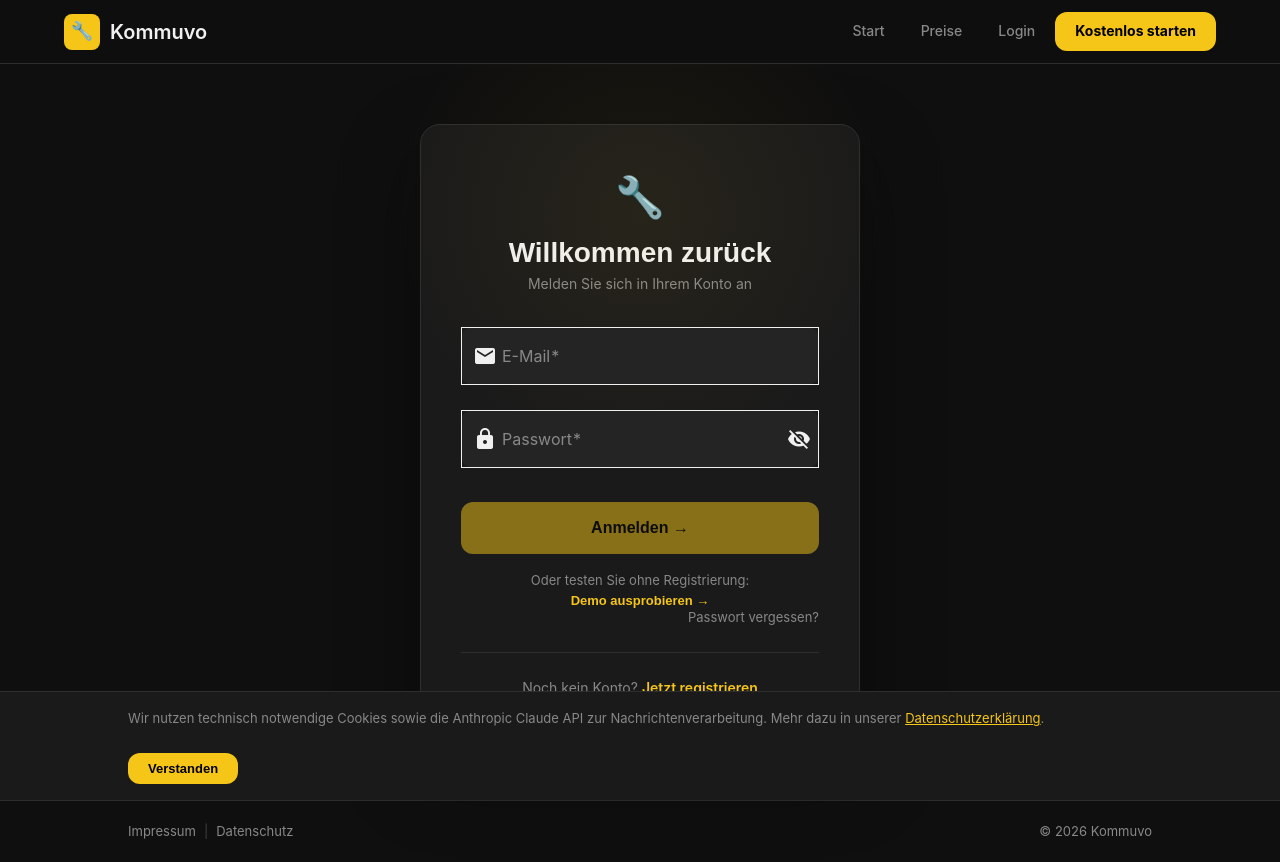
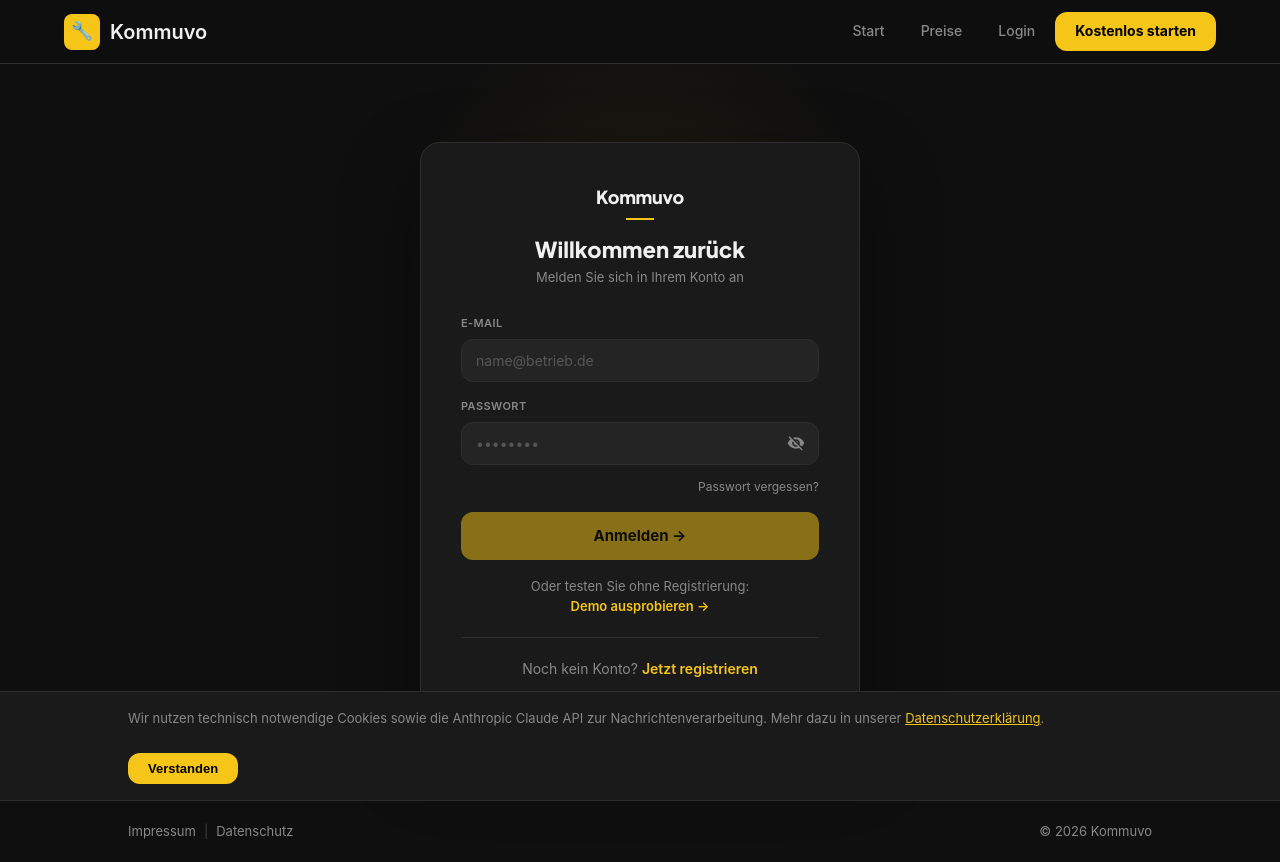
Before and after one commit to LukasBoerger/handwerkbot-frontend, an Angular app: page /login in a window 1280 px wide. Built offline with nearby package versions, Linux system fonts and the light colour scheme.

Commit message:
feat: redesign login page with custom inputs and shared auth styles

```diff
--- a/src/app/pages/login/login.html
+++ b/src/app/pages/login/login.html
@@ -1,37 +1,64 @@
-<div class="auth-container">
+<div class="auth-page">
   <div class="auth-card">
-    <div class="auth-logo">🔧</div>
+    <div class="auth-brand">Kommuvo</div>
+    <div class="auth-brand-line"></div>
     <h1 class="auth-title">Willkommen zurück</h1>
     <p class="auth-subtitle">Melden Sie sich in Ihrem Konto an</p>
 
     <form [formGroup]="form" (ngSubmit)="submit()">
       @if (error) {
         <div class="error-banner">
-          <mat-icon style="font-size:18px;width:18px;height:18px">error</mat-icon>
+          <mat-icon>error</mat-icon>
           {{ error }}
         </div>
       }
 
-      <mat-form-field appearance="outline" class="full-width">
-        <mat-label>E-Mail</mat-label>
-        <input matInput formControlName="email" type="email" autocomplete="email" data-cy="input-email">
-        <mat-icon matPrefix>email</mat-icon>
-      </mat-form-field>
+      <div class="field">
+        <label class="field-label" for="login-email">E-Mail</label>
+        <input
+          id="login-email"
+          class="field-input"
+          formControlName="email"
+          type="email"
+          autocomplete="email"
+          placeholder="name@betrieb.de"
+          data-cy="input-email"
+        >
+      </div>
 
-      <mat-form-field appearance="outline" class="full-width">
-        <mat-label>Passwort</mat-label>
-        <input matInput formControlName="password"
-               [type]="hidePassword ? 'password' : 'text'" autocomplete="current-password"
-               data-cy="input-password">
-        <mat-icon matPrefix>lock</mat-icon>
-        <button mat-icon-button matSuffix type="button"
-                (click)="hidePassword = !hidePassword">
-          <mat-icon>{{ hidePassword ? 'visibility_off' : 'visibility' }}</mat-icon>
-        </button>
-      </mat-form-field>
+      <div class="field">
+        <label class="field-label" for="login-password">Passwort</label>
+        <div class="field-input-wrap">
+          <input
+            id="login-password"
+            class="field-input"
+            formControlName="password"
+            [type]="hidePassword ? 'password' : 'text'"
+            autocomplete="current-password"
+            placeholder="••••••••"
+            data-cy="input-password"
+          >
+          <button
+            type="button"
+            class="field-toggle"
+            (click)="hidePassword = !hidePassword"
+            aria-label="Passwort anzeigen umschalten"
+          >
+            <mat-icon>{{ hidePassword ? 'visibility_off' : 'visibility' }}</mat-icon>
+          </button>
+        </div>
+      </div>
 
-      <button class="submit-btn" type="submit" data-cy="btn-login"
-              [disabled]="form.invalid || loading">
+      <p class="forgot-link">
+        <a routerLink="/forgot-password">Passwort vergessen?</a>
+      </p>
+
+      <button
+        class="btn-primary"
+        type="submit"
+        data-cy="btn-login"
+        [disabled]="form.invalid || loading"
+      >
         @if (loading) {
           <mat-spinner diameter="20"></mat-spinner>
         } @else {
@@ -43,14 +70,10 @@
         Oder testen Sie ohne Registrierung:
         <button type="button" data-cy="btn-demo" (click)="fillDemo()">Demo ausprobieren →</button>
       </div>
-
     </form>
 
-    <p class="forgot-link">
-      <a routerLink="/forgot-password">Passwort vergessen?</a>
-    </p>
     <hr class="divider">
-    <p class="auth-link">
+    <p class="auth-footer">
       Noch kein Konto? <a routerLink="/register">Jetzt registrieren</a>
     </p>
   </div>
--- a/src/app/pages/login/login.scss
+++ b/src/app/pages/login/login.scss
@@ -1,127 +1,15 @@
-.auth-container {
-  min-height: calc(100vh - 64px);
-  display: flex;
-  align-items: center;
-  justify-content: center;
-  padding: 40px 24px;
-  position: relative;
+// src/app/pages/login/login.scss
+@use '../auth-common';
 
-  @media (max-width: 480px) {
-    padding: 24px 12px;
-    align-items: flex-start;
-    padding-top: 32px;
-  }
-
-  &::before {
-    content: '';
-    position: absolute;
-    top: -100px;
-    left: 50%;
-    transform: translateX(-50%);
-    width: 500px;
-    height: 500px;
-    background: radial-gradient(circle, rgba(245,197,24,0.06) 0%, transparent 70%);
-    pointer-events: none;
-  }
-}
-
-.auth-card {
-  width: 100%;
-  max-width: 440px;
-  background: var(--bg-2) !important;
-  border: 1px solid var(--border) !important;
-  border-radius: var(--radius-lg) !important;
-  padding: 40px !important;
-  box-shadow: 0 32px 80px rgba(0,0,0,0.4) !important;
-
-  @media (max-width: 480px) {
-    padding: 24px 20px !important;
-    border-radius: var(--radius) !important;
-    box-shadow: none !important;
-  }
-}
-
-.auth-logo {
-  font-size: 40px;
-  text-align: center;
-  margin-bottom: 8px;
-}
-
-.auth-title {
-  font-family: 'Syne', sans-serif;
-  font-size: 28px;
-  font-weight: 800;
-  text-align: center;
-  color: var(--text);
-  margin-bottom: 4px;
-}
-
-.auth-subtitle {
-  font-size: 14px;
-  color: var(--text-muted);
-  text-align: center;
-  margin-bottom: 32px;
-}
-
-.full-width { width: 100%; }
-
-.submit-btn {
-  width: 100%;
-  height: 52px;
-  font-size: 16px;
-  font-weight: 700;
-  margin-top: 8px;
-  display: flex;
-  align-items: center;
-  justify-content: center;
-  gap: 8px;
-  background: var(--accent) !important;
-  color: #000 !important;
-  border-radius: var(--radius) !important;
-  border: none;
-  cursor: pointer;
-  transition: opacity 0.2s;
-
-  &:hover { opacity: 0.85; }
-  &:disabled { opacity: 0.5; cursor: not-allowed; }
-}
-
-.error-banner {
-  background: rgba(255,77,77,0.1);
-  border: 1px solid rgba(255,77,77,0.3);
-  color: var(--danger);
-  padding: 12px 16px;
-  border-radius: var(--radius);
-  margin-bottom: 20px;
-  display: flex;
-  align-items: center;
-  gap: 8px;
-  font-size: 14px;
-}
-
-.auth-link {
-  text-align: center;
-  margin-top: 24px;
-  color: var(--text-muted);
-  font-size: 14px;
+.forgot-link {
+  text-align: right;
+  margin-top: -4px;
+  margin-bottom: 16px;
+  font-size: 12px;
 
   a {
-    color: var(--accent);
-    font-weight: 600;
-    &:hover { text-decoration: underline; }
-  }
-}
-
-.divider {
-  border: none;
-  border-top: 1px solid var(--border);
-  margin: 24px 0;
-}
-
-::ng-deep .mat-mdc-form-field .mdc-text-field--outlined {
-  .mdc-text-field__input {
-    padding-left: 16px !important;
-    padding-right: 16px !important;
+    color: var(--text-muted);
+    &:hover { color: var(--accent); }
   }
 }
 
@@ -139,19 +27,8 @@
     cursor: pointer;
     font-size: 13px;
     padding: 0;
+    font-family: inherit;
 
     &:hover { text-decoration: underline; }
   }
 }
-
-.forgot-link {
-  text-align: right;
-  margin-top: -4px;
-  margin-bottom: 8px;
-  font-size: 13px;
-
-  a {
-    color: var(--text-muted);
-    &:hover { color: var(--accent); }
-  }
-}
--- a/src/app/pages/login/login.ts
+++ b/src/app/pages/login/login.ts
@@ -1,10 +1,6 @@
 import { ChangeDetectorRef, Component, inject } from '@angular/core';
 import { FormBuilder, FormGroup, Validators, ReactiveFormsModule } from '@angular/forms';
 import { Router, RouterLink } from '@angular/router';
-import { MatCardModule } from '@angular/material/card';
-import { MatFormFieldModule } from '@angular/material/form-field';
-import { MatInputModule } from '@angular/material/input';
-import { MatButtonModule } from '@angular/material/button';
 import { MatIconModule } from '@angular/material/icon';
 import { MatProgressSpinnerModule } from '@angular/material/progress-spinner';
 import { AuthService } from '../../services/auth.service';
@@ -12,12 +8,13 @@
 @Component({
   selector: 'app-login',
   imports: [
-    ReactiveFormsModule, RouterLink,
-    MatCardModule, MatFormFieldModule, MatInputModule,
-    MatButtonModule, MatIconModule, MatProgressSpinnerModule
+    ReactiveFormsModule,
+    RouterLink,
+    MatIconModule,
+    MatProgressSpinnerModule,
   ],
   templateUrl: './login.html',
-  styleUrl: './login.scss'
+  styleUrl: './login.scss',
 })
 export class Login {
   form: FormGroup;
@@ -27,12 +24,14 @@
 
   private cdr = inject(ChangeDetectorRef);
 
-  constructor(private fb: FormBuilder,
-              private auth: AuthService,
-              private router: Router) {
+  constructor(
+    private fb: FormBuilder,
+    private auth: AuthService,
+    private router: Router,
+  ) {
     this.form = this.fb.group({
       email: ['', [Validators.required, Validators.email]],
-      password: ['', Validators.required]
+      password: ['', Validators.required],
     });
   }
 
@@ -53,7 +52,7 @@
         this.error = err.error?.error || 'Ungültige Zugangsdaten';
         this.loading = false;
         this.cdr.detectChanges();
-      }
+      },
     });
   }
 }
```
